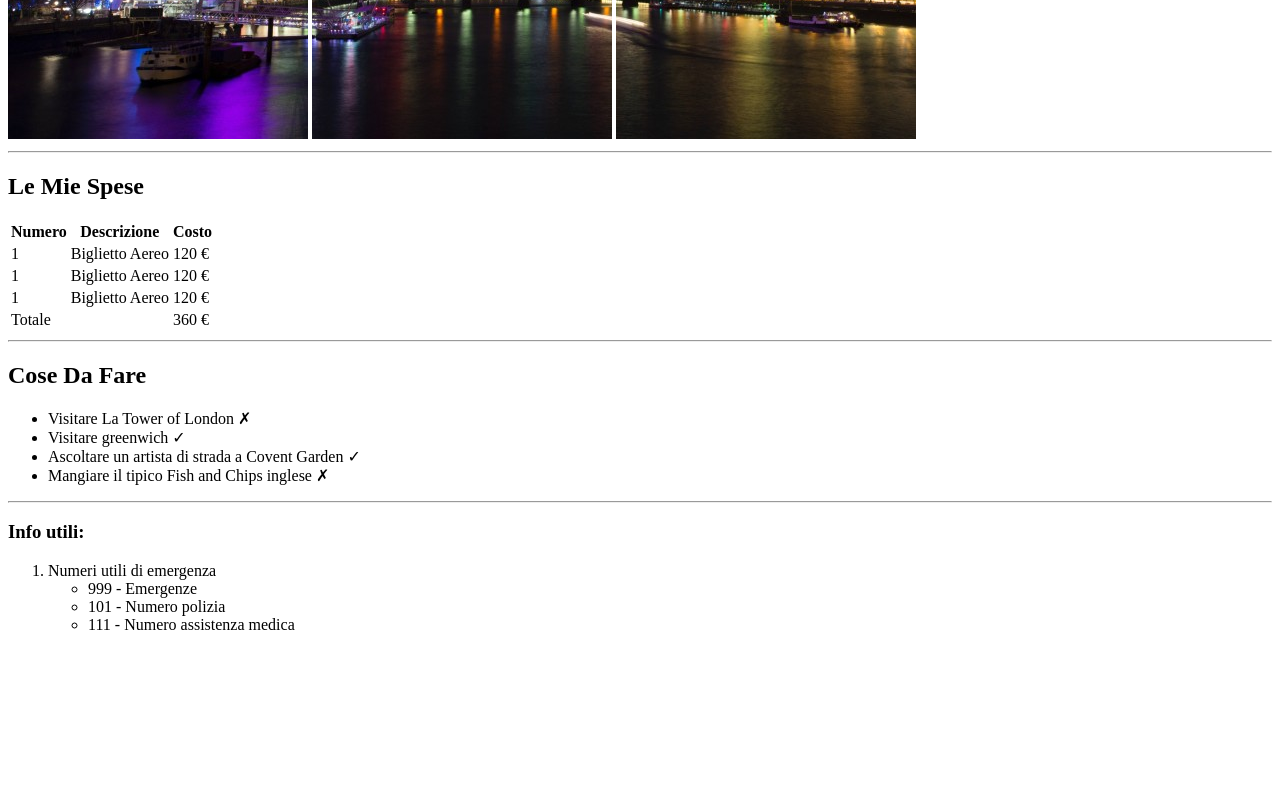
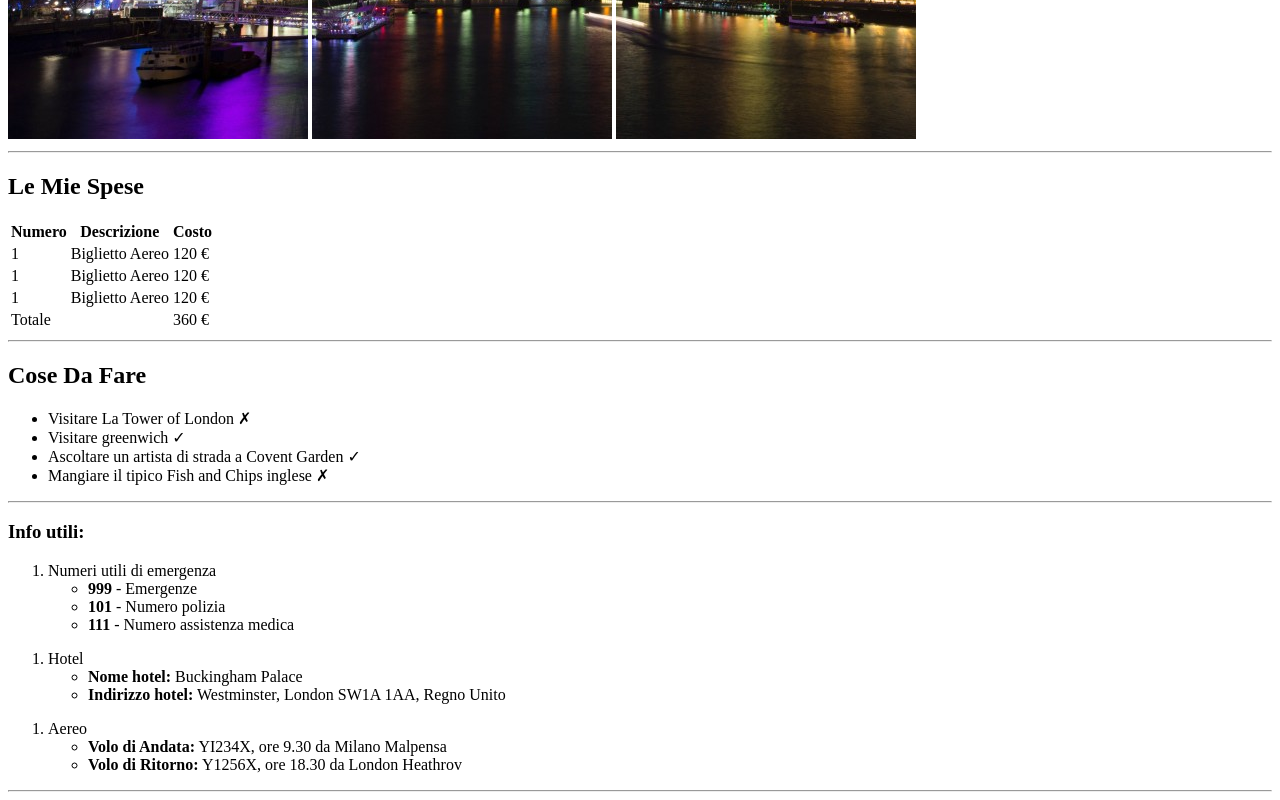
Before and after one commit to Pierluigi98-Bisogno/html-london-trip, a plain HTML site: page index.html in a window 1280 px wide. Shown: the part 541-1341 px from the top of the page. Before the commit the page ends 1191 px from the top, so only its background shows below. Drawn offline with Linux system fonts and the light colour scheme.

Commit message:
Add hotel and air reservations

```diff
--- a/index.html
+++ b/index.html
@@ -71,13 +71,35 @@
         <ol>
             <li>Numeri utili di emergenza</li>
             <ul>
-                <li>999 - Emergenze</li>
-                <li>101 - Numero polizia</li>
-                <li>111 - Numero assistenza medica</li>
+                <li><b>999</b> - Emergenze</li>
+                <li><b>101</b> - Numero polizia</li>
+                <li><b>111</b> - Numero assistenza medica</li>
+            </ul>
+        </ol>
+
+        <ol>
+            <li>Hotel</li>
+            <ul>
+                <li><b>Nome hotel:</b> Buckingham Palace</li>
+                <li><b>Indirizzo hotel:</b> Westminster, London SW1A 1AA, Regno Unito</li>
+
+            </ul>
+        </ol>
+
+        <ol>
+            <li>Aereo</li>
+            <ul>
+                <li><b>Volo di Andata:</b> YI234X, ore 9.30 da Milano Malpensa</li>
+                <li><b>Volo di Ritorno:</b> Y1256X, ore 18.30 da London Heathrov</li>
+
+
             </ul>
         </ol>
     </div>
 
+    <hr>
+
+
 </body>
 
 </html>
```
